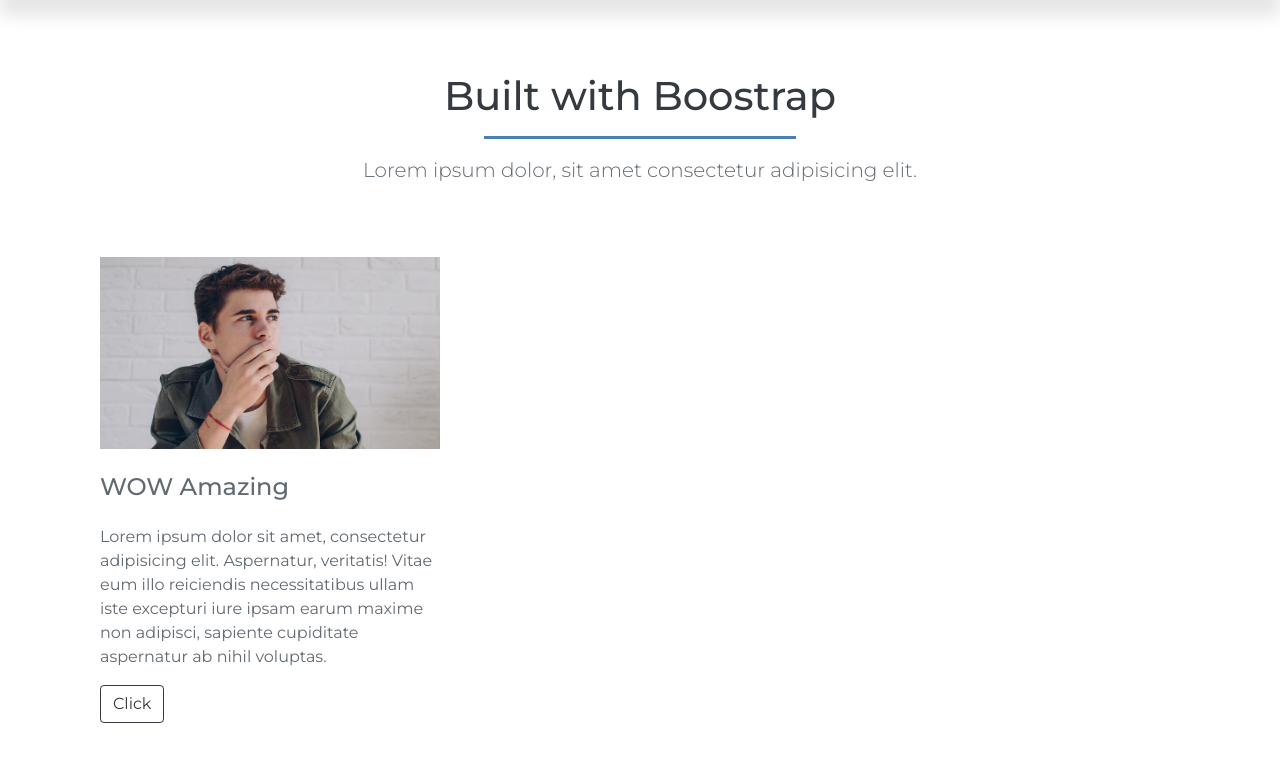
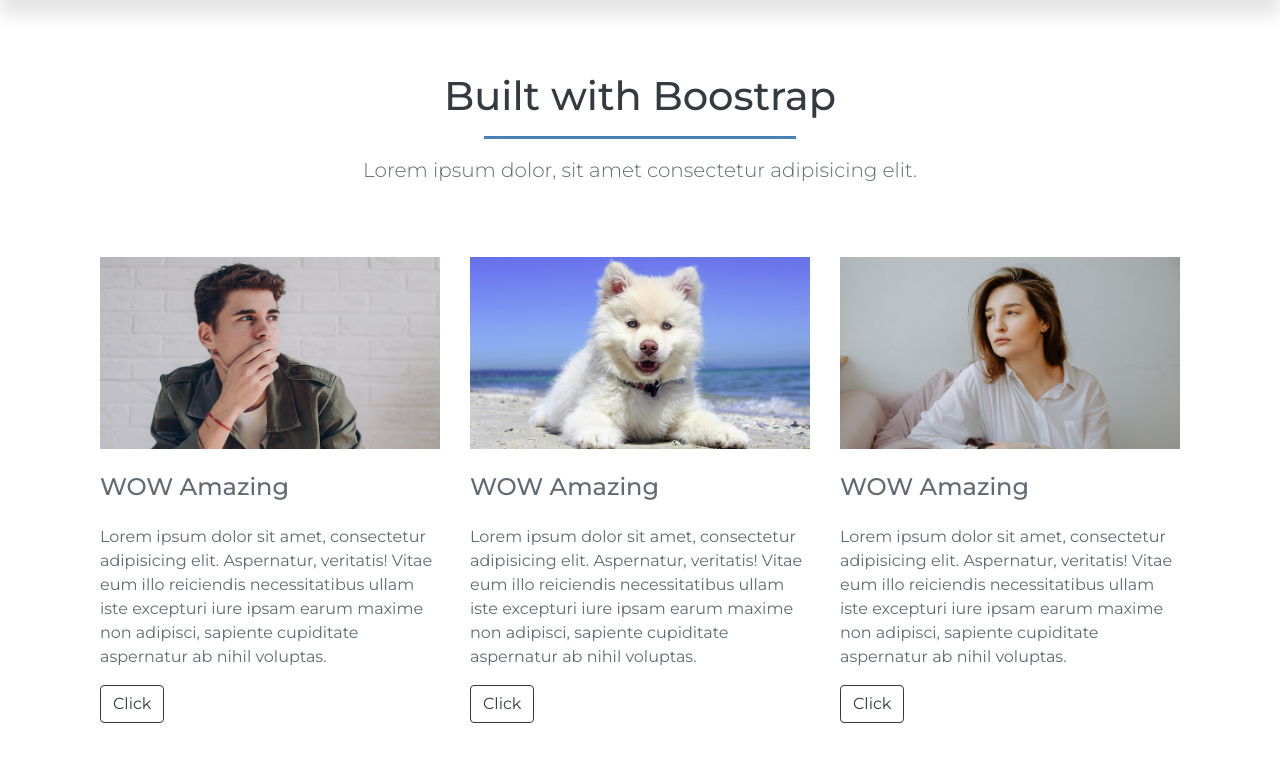
Before and after one commit to RonaldYou/Portfolio-Website, a plain HTML site: page index.html in a window 1280 px wide. Shown: the part 847-1608 px from the top of the page. Drawn offline with Linux system fonts and the light colour scheme.

Commit message:
3 info coloumns

```diff
--- a/index.html
+++ b/index.html
@@ -130,6 +130,21 @@
 				<p>Lorem ipsum dolor sit amet, consectetur adipisicing elit. Aspernatur, veritatis! Vitae eum illo reiciendis necessitatibus ullam iste excepturi iure ipsam earum maxime non adipisci, sapiente cupiditate aspernatur ab nihil voluptas.</p>
 				<a href="#" class="btn btn-outline-dark btn-md">Click</a>
 			</div>
+
+			<div class="col-4 my-4">
+				<img src="img/2.jpg" alt="" class="w-100">
+				<h4 class="my-4">WOW Amazing</h4>
+				<p>Lorem ipsum dolor sit amet, consectetur adipisicing elit. Aspernatur, veritatis! Vitae eum illo reiciendis necessitatibus ullam iste excepturi iure ipsam earum maxime non adipisci, sapiente cupiditate aspernatur ab nihil voluptas.</p>
+				<a href="#" class="btn btn-outline-dark btn-md">Click</a>
+			</div>
+
+			<div class="col-4 my-4">
+				<img src="img/3.jpg" alt="" class="w-100">
+				<h4 class="my-4">WOW Amazing</h4>
+				<p>Lorem ipsum dolor sit amet, consectetur adipisicing elit. Aspernatur, veritatis! Vitae eum illo reiciendis necessitatibus ullam iste excepturi iure ipsam earum maxime non adipisci, sapiente cupiditate aspernatur ab nihil voluptas.</p>
+				<a href="#" class="btn btn-outline-dark btn-md">Click</a>
+			</div>
+
 		</div>
 	</div>
 	<!-- End Three Column Section -->
```
